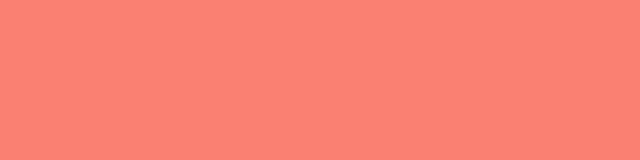
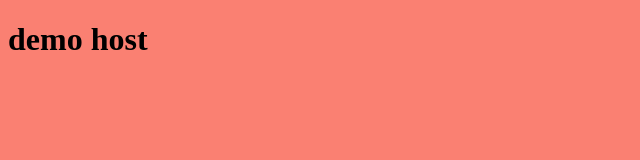
Before and after one commit to GANGANATHEN/demo, a plain HTML site: page index.html in a window 1280 px wide. Shown: the whole page, without its empty margins (0-640 px from the left). Drawn offline with Linux system fonts and the light colour scheme.

Commit message:
Update index.html

```diff
--- a/index.html
+++ b/index.html
@@ -7,6 +7,6 @@
     <link rel="stylesheet" href="style.css">
 </head>
 <body>
-
+    <h1>demo host</h1>
 </body>
 </html>
```
